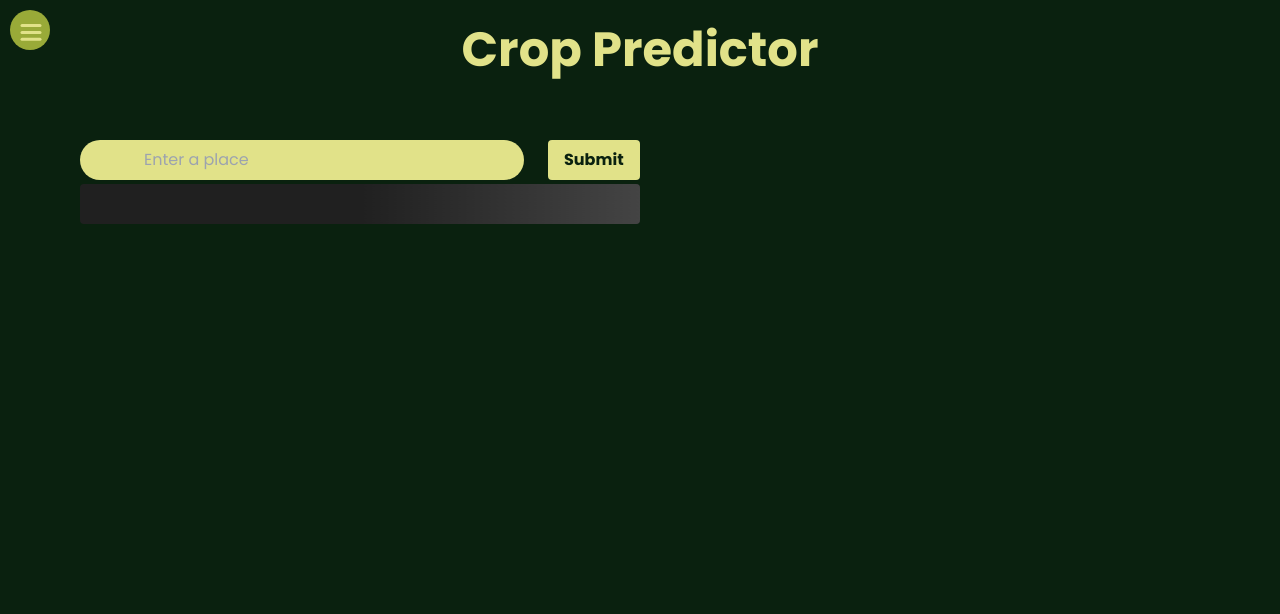
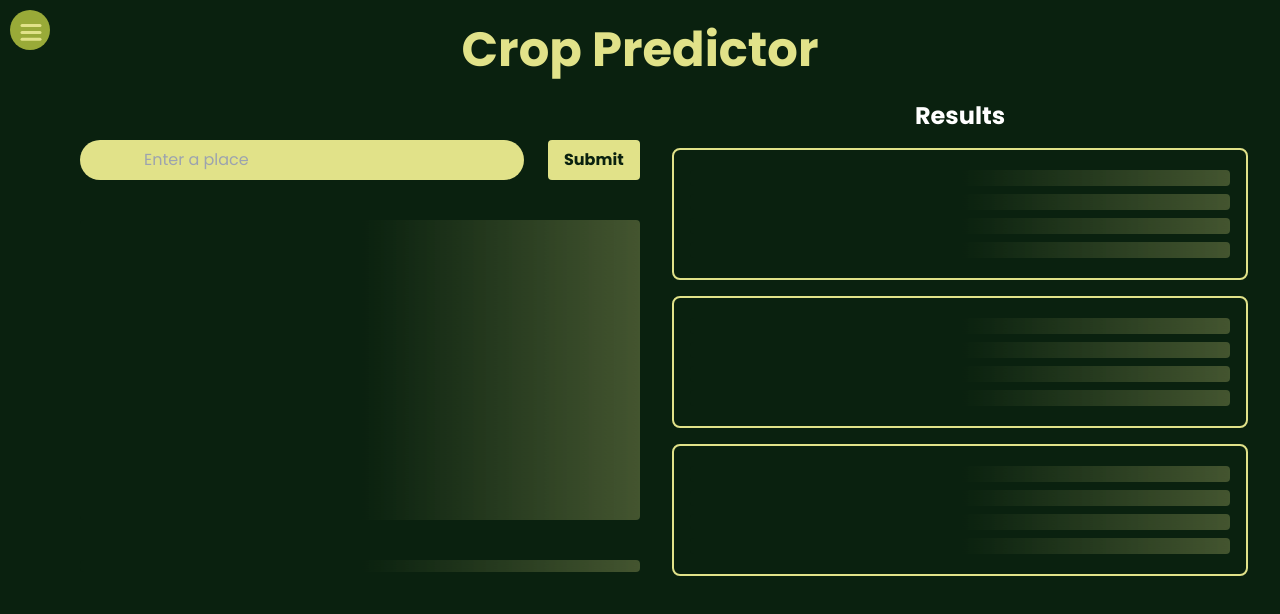
Before and after one commit to Overlord-1/krishiseva, a React (Vite) app in the folder client/: page /crop in a window 1280 px wide. Shown: the top 614 px of the page. Built offline with nearby package versions, Linux system fonts and the light colour scheme.

Commit message:
skeleton loading added

```diff
--- a/client/src/components/QAComp.jsx
+++ b/client/src/components/QAComp.jsx
@@ -1,13 +1,14 @@
 import React from 'react'
+import Skeleton, { SkeletonTheme } from 'react-loading-skeleton';
 import { ReactTyped } from 'react-typed';
 
-const QAComp = ({ text,rank,disease }) => {
-    let result  = text?.replace(/\*/g,'');
-    let list = disease? [
+const QAComp = ({ text, rank, disease, loading }) => {
+    let result = text?.replace(/\*/g, '');
+    let list = disease ? [
         "How do we prevent any disease affecting the crop",
         "Are there any factors affecting the nutritional value, such as soil composition or environmental pollution?",
         "What efforts are being made to minimize environmental impact and promote sustainability?"
-    ]:
+    ] :
         [
             "What is this disease",
             "How to minimize the disease",
@@ -15,11 +16,29 @@ const QAComp = ({ text,rank,disease }) => {
         ]
     return (
 
-        <div className="lg:w-[1000px] border-2 border-klight rounded-lg p-4 text-klight  max-w-[90%]">
+        <div className="mt-4 lg:w-[1000px] border-2 border-klight rounded-lg p-4 text-klight  max-w-[90%]">
+
+
+            {loading
+                ?
+                <SkeletonTheme baseColor="#0a210f" highlightColor="#e1e28945">
+                    <p>
+                        <Skeleton count={4} />
+                    </p>
+
+                </SkeletonTheme>
+                :
+                <div>
                     <div className="font-bold text-2xl mb-2">{list[rank]}</div>
-            {/* <div className='font-bold'>{result.split(" ")[0]}</div> */}
-            {/* <div>{result}</div> */}
-            <ReactTyped strings={[result]} typeSpeed={10}/>
+                    <ReactTyped strings={[result]} typeSpeed={10} />
+
+                </div>
+
+
+
+            }
+
+
         </div>
     )
 }
--- a/client/src/pages/Crop.jsx
+++ b/client/src/pages/Crop.jsx
@@ -3,6 +3,7 @@ import Navbar from '@/components/Navbar/Navbar';
 import axios from 'axios'; // Ensure axios is imported
 import Skeleton, { SkeletonTheme } from 'react-loading-skeleton';
 import 'react-loading-skeleton/dist/skeleton.css'
+import QAComp from '@/components/QAComp';
 
 
 
@@ -12,17 +13,11 @@ const Crop = (props) => {
 
   const handleSubmit = async (e) => {
     e.preventDefault();
-    // console.log(e.target);
     try {
-      // console.log(e)
-      console.log(inputValue)
-      // const url = `http://localhost:4000/api/ai/predict/${encodeURIComponent(inputValue)}`;
       const response = await axios.get(`http://localhost:4000/api/ai/predict/${inputValue}`);
       console.log(response.data);
-
     } catch (error) {
       console.error('Error fetching data:', error);
-
     }
   };
 
@@ -38,14 +33,22 @@ const Crop = (props) => {
         <div className="leftside min-w-[50%] mt-10 pl-20">
           <input type="text" placeholder='Enter a place' className='bg-klight text-kdark px-16 mr-3 p-2 rounded-full' onChange={handleInputChange} />
           <button onClick={handleSubmit} className='bg-klight hover:text-[#0a210f]  text-kdark font-bold py-2 px-4 rounded ml-3'>Submit</button>
-          <SkeletonTheme baseColor="#202020" highlightColor="#444">
+          <SkeletonTheme baseColor="#0a210f" highlightColor="#e1e28945">
             <p>
-              <Skeleton className='h-10' />
+              <Skeleton className='md:w-[500px] h-[300px] mt-10' />
             </p>
+              <Skeleton className=' h-3 mt-10' />
           </SkeletonTheme>
         </div>
 
+        <div className="right-side w-full lg:w-1/2 lg:h-full flex flex-col items-center">
+          <div className="text-2xl font-bold text-left">Results</div>
+          <QAComp text={"fkdjfkdjkf"} rank={1} disease={true} loading={true} />
+          <QAComp text={"fkdjfkdjkf"} rank={1} disease={true} loading={true} />
+          <QAComp text={"fkdjfkdjkf"} rank={1} disease={true} loading={true} />
 
+
+      </div>
       </div>
 
 
```
Lines whose indentation alone changed are shown as unchanged.
